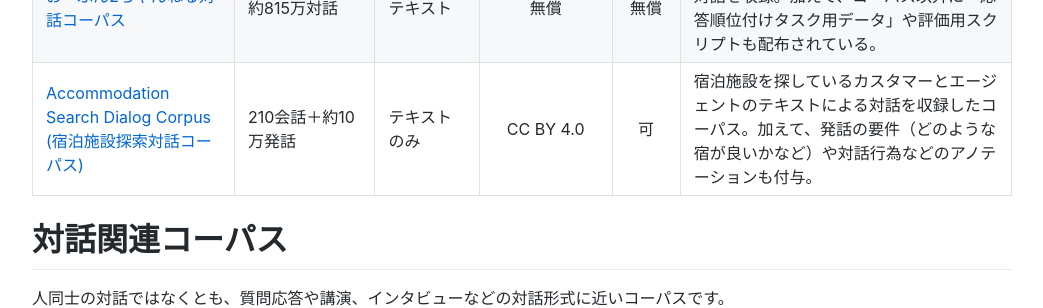
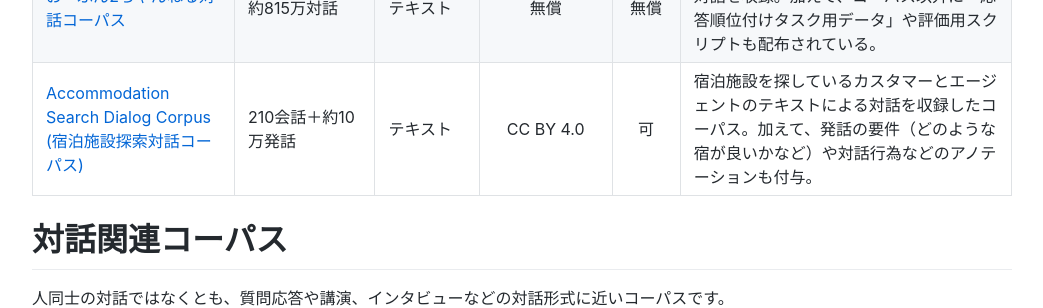
Before and after one commit to masahiro-mi/masahiro-mi.github.io, a Jekyll site: the page built from dialogue_corpus.md, in a window 1280 px wide and 900 px high, scrolled down 3790 px. Shown: the part 153-461 px from the top of the window, without its empty margins (118-1161 px from the left). Built offline with Jekyll 4.4.1, drawn with Linux system fonts in a browser that asks for light colours; comment, search, counter and statistics services are not loaded.

Commit message:
Update dialogue_corpus.md

```diff
--- a/dialogue_corpus.md
+++ b/dialogue_corpus.md
@@ -48,7 +48,7 @@ description: これは日本語を対象とする対話システムの構築に
 | [対話破綻検出チャレンジ 雑談対話コーパス](https://sites.google.com/site/dialoguebreakdowndetection/chat-dialogue-corpus)  | 1146対話 | テキスト | 無償 | 無償 | NTTドコモが一般公開している雑談対話APIを用いた対話システムとユーザの21発話からなる対話を収録。各システム発話に対して，対話破綻（対話を継続することが困難）かどうかのアノテーションを3段階で付与。 |
 | [対話システムライブコンペティション 予選評価対話ログ](https://dialog-system-live-competition.github.io/dslc3/data.html)  | シチュエーション約300対話、オープン約250対話 | テキスト | MITライセンス | MITライセンス | 対話システムライブコンペティション（対話システムの性能を競うコンペ）の予選で人とシステムが対話したログを収録。加えて、対話に対して自然さなどのスコアを付与。シチュエーションとオープン、また、システムごとに性能や傾向、対話数が異なることに注意されたい。 |
 | [おーぷん2ちゃんねる対話コーパス](https://github.com/1never/open2ch-dialogue-corpus)  | 約815万対話 | テキスト | 無償 | 無償 | おーぷん2ちゃんねるの掲示板で行われた対話を収録。加えて、コーパス以外に「応答順位付けタスク用データ」や評価用スクリプトも配布されている。 |
-| [Accommodation Search Dialog Corpus (宿泊施設探索対話コーパス)](https://github.com/megagonlabs/asdc)  | 210会話＋約10万発話  | テキストのみ | CC BY 4.0 | 可 | 宿泊施設を探しているカスタマーとエージェントのテキストによる対話を収録したコーパス。加えて、発話の要件（どのような宿が良いかなど）や対話行為などのアノテーションも付与。|
+| [Accommodation Search Dialog Corpus (宿泊施設探索対話コーパス)](https://github.com/megagonlabs/asdc)  | 210会話＋約10万発話  | テキスト | CC BY 4.0 | 可 | 宿泊施設を探しているカスタマーとエージェントのテキストによる対話を収録したコーパス。加えて、発話の要件（どのような宿が良いかなど）や対話行為などのアノテーションも付与。|
 
 # 対話関連コーパス
 
```
